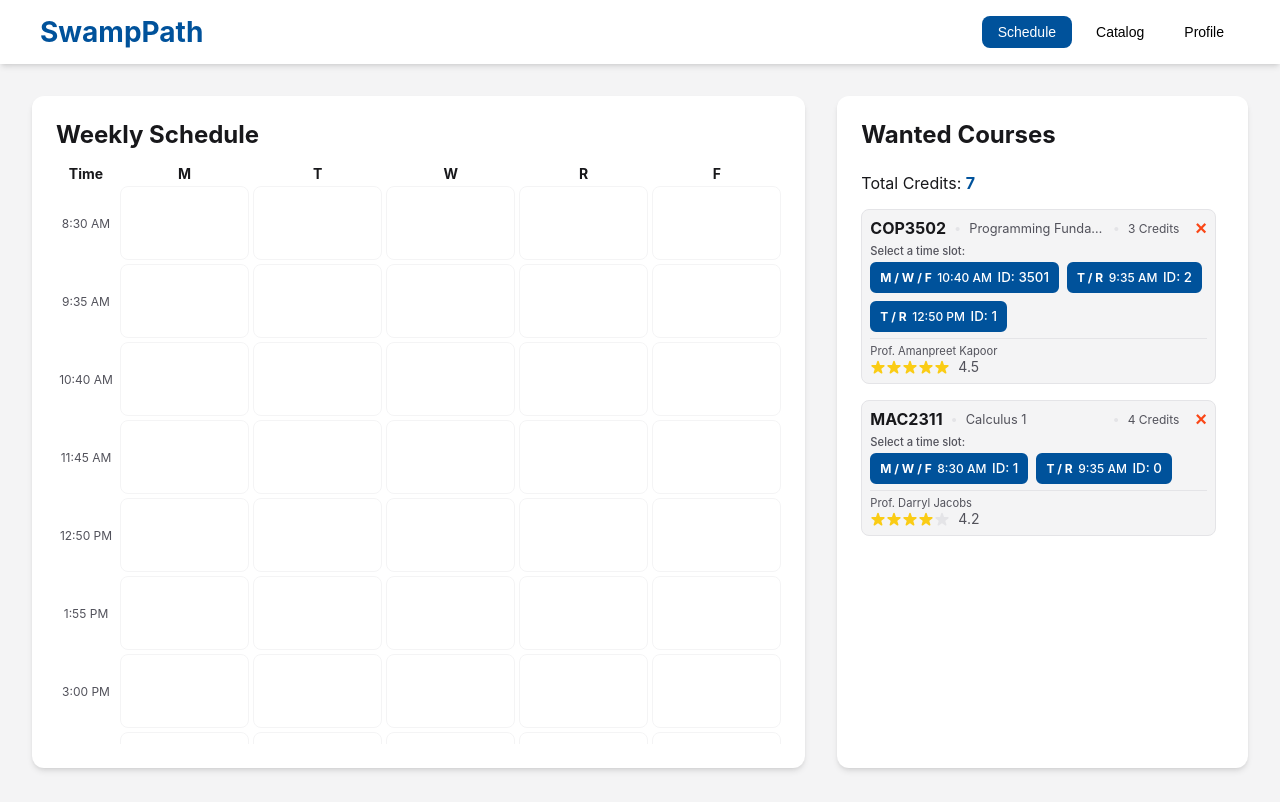
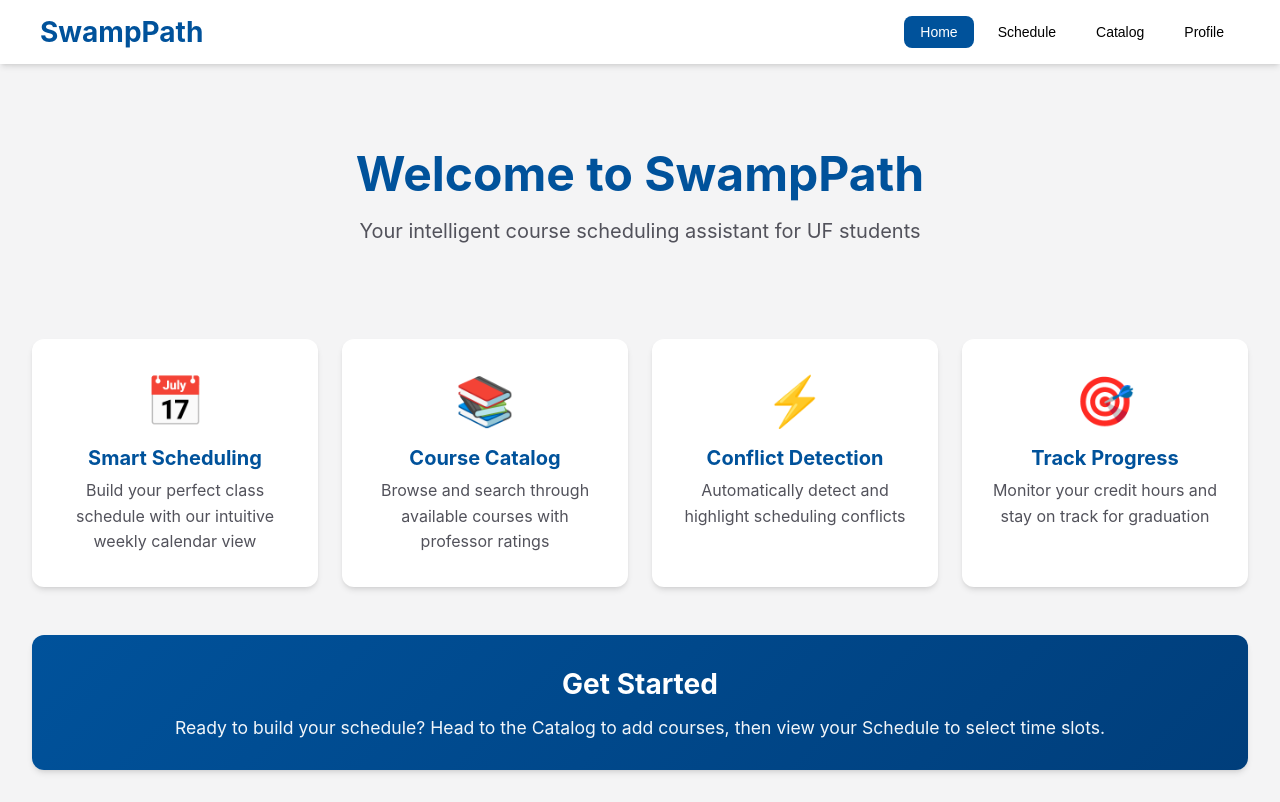
Before and after one commit to Chris-Enlow/swamppath-project, a React (Vite) app: page / in a window 1280 px wide. Built offline with nearby package versions, Linux system fonts and the light colour scheme.

Commit message:
Add Home page with features overview
Introduces a new HomePage component displaying a welcome message and key features of the app.

Updates navigation to include Home, sets Home as the default page

```diff
--- a/src/App.jsx
+++ b/src/App.jsx
@@ -443,14 +443,53 @@
   );
 };
 
+const HomePage = () => {
+  return (
+    <div className="page-container">
+      <div className="home-hero">
+        <h1 className="home-title">Welcome to SwampPath</h1>
+        <p className="home-subtitle">Your intelligent course scheduling assistant for UF students</p>
+      </div>
+
+      <div className="home-features">
+        <div className="card feature-card">
+          <div className="feature-icon">📅</div>
+          <h3>Smart Scheduling</h3>
+          <p>Build your perfect class schedule with our intuitive weekly calendar view</p>
+        </div>
+
+        <div className="card feature-card">
+          <div className="feature-icon">📚</div>
+          <h3>Course Catalog</h3>
+          <p>Browse and search through available courses with professor ratings</p>
+        </div>
+
+        <div className="card feature-card">
+          <div className="feature-icon">⚡</div>
+          <h3>Conflict Detection</h3>
+          <p>Automatically detect and highlight scheduling conflicts</p>
+        </div>
+
+        <div className="card feature-card">
+          <div className="feature-icon">🎯</div>
+          <h3>Track Progress</h3>
+          <p>Monitor your credit hours and stay on track for graduation</p>
+        </div>
+      </div>
+
+      <div className="card home-cta">
+        <h2>Get Started</h2>
+        <p>Ready to build your schedule? Head to the Catalog to add courses, then view your Schedule to select time slots.</p>
+      </div>
+    </div>
+  );
+};
+
 // --- App Component (Main) ---
 
 export default function App() {
-  const [page, setPage] = useState('schedule');
-  const [selectedCourses, setSelectedCourses] = useState({
-    'COP3502': mockCourses['COP3502'],
-    'MAC2311': mockCourses['MAC2311'],
-  });
+  const [page, setPage] = useState('home');
+  const [selectedCourses, setSelectedCourses] = useState({});
   const [displayedCourses, setDisplayedCourses] = useState({});
 
   const addCourse = (courseId) => {
@@ -498,6 +537,7 @@
 
   const renderPage = () => {
     switch (page) {
+      case 'home': return <HomePage />;
       case 'schedule': return (
         <SchedulePage
           selectedCourses={selectedCourses}
@@ -508,14 +548,7 @@
       );
       case 'catalog': return <CatalogPage onAddCourse={addCourse} onRemoveCourse={removeCourse} selectedCourses={selectedCourses} />;
       case 'profile': return <ProfilePage />;
-      default: return (
-        <SchedulePage
-          selectedCourses={selectedCourses}
-          displayedCourses={displayedCourses}
-          onRemoveCourse={removeCourse}
-          onSelectSection={selectSection}
-        />
-      );
+      default: return <HomePage />;
     }
   };
 
@@ -1158,6 +1191,79 @@
             font-weight: bold;
         }
 
+        /* --- Home Page --- */
+        .home-hero {
+          text-align: center;
+          padding: 3rem 1rem;
+          margin-bottom: 3rem;
+        }
+
+        .home-title {
+          font-size: 3rem;
+          font-weight: bold;
+          color: var(--primary-color);
+          margin: 0 0 1rem 0;
+        }
+
+        .home-subtitle {
+          font-size: 1.25rem;
+          color: var(--dark-gray);
+          margin: 0;
+        }
+
+        .home-features {
+          display: grid;
+          grid-template-columns: repeat(auto-fit, minmax(250px, 1fr));
+          gap: 1.5rem;
+          margin-bottom: 3rem;
+        }
+
+        .feature-card {
+          text-align: center;
+          padding: 2rem 1.5rem;
+          transition: transform 0.2s, box-shadow 0.2s;
+        }
+
+        .feature-card:hover {
+          transform: translateY(-4px);
+          box-shadow: 0 10px 15px -3px rgb(0 0 0 / 0.1), 0 4px 6px -4px rgb(0 0 0 / 0.1);
+        }
+
+        .feature-icon {
+          font-size: 3rem;
+          margin-bottom: 1rem;
+        }
+
+        .feature-card h3 {
+          font-size: 1.25rem;
+          margin: 0 0 0.5rem 0;
+          color: var(--primary-color);
+        }
+
+        .feature-card p {
+          margin: 0;
+          color: var(--dark-gray);
+          line-height: 1.6;
+        }
+
+        .home-cta {
+          text-align: center;
+          padding: 2rem;
+          background: linear-gradient(135deg, var(--primary-color) 0%, #003e7b 100%);
+          color: white;
+        }
+
+        .home-cta h2 {
+          margin: 0 0 1rem 0;
+          font-size: 1.75rem;
+        }
+
+        .home-cta p {
+          margin: 0;
+          font-size: 1.1rem;
+          opacity: 0.95;
+        }
+
         /* --- Responsive Adjustments --- */
         @media (min-width: 768px) {
           .schedule-page-container {
@@ -1311,6 +1417,7 @@
         <nav className="main-nav">
           <div className="logo">SwampPath</div>
           <div className="nav-links">
+            <NavLink pageName="home">Home</NavLink>
             <NavLink pageName="schedule">Schedule</NavLink>
             <NavLink pageName="catalog">Catalog</NavLink>
             <NavLink pageName="profile">Profile</NavLink>
```
